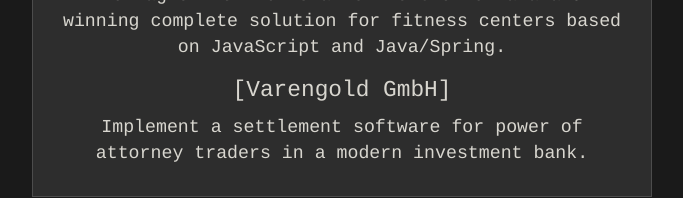
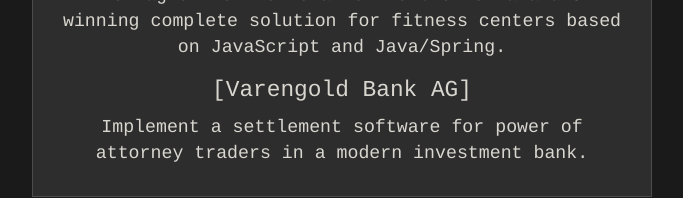
Before and after one commit to pashc/website, a Vue app: page / in a window 1280 px wide. Shown: the part 1564-1762 px from the top of the page, without its empty margins (298-981 px from the left). Built offline with nearby package versions, Linux system fonts and the light colour scheme.

Commit message:
fix name

```diff
--- a/src/components/Projects.vue
+++ b/src/components/Projects.vue
@@ -21,7 +21,7 @@
             "for fitness centers based on JavaScript and Java/Spring."
           },
           {
-            name: "Varengold GmbH",
+            name: "Varengold Bank AG",
             text: "Implement a settlement software for power of attorney traders in a modern investment bank."
           }
         ]
```
